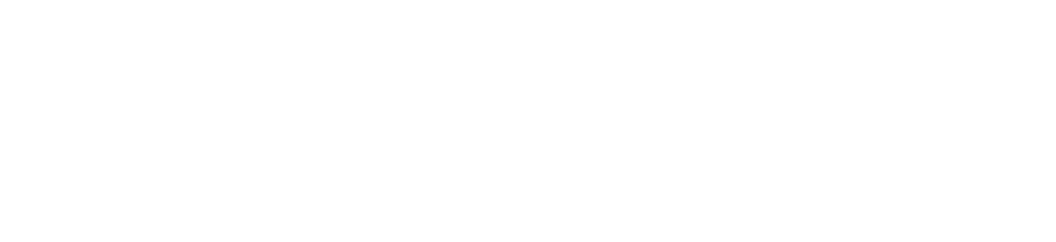
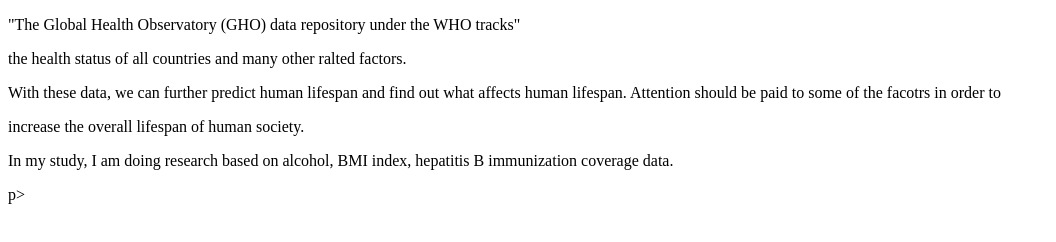
Before and after one commit to wujinxuwu/wujinxuwu.github.io, a plain HTML site: page homework/03-07/homework5.html in a window 1280 px wide. Shown: the whole page, without its empty margins (0-1056 px from the left). Drawn offline with nearby package versions, Linux system fonts and the light colour scheme.

Commit message:
added description

```diff
--- a/homework/03-07/homework5.html
+++ b/homework/03-07/homework5.html
@@ -5,6 +5,12 @@
     <script src="https://d3js.org/d3.v7.min.js"></script>
   </head>
   <body>
+
+    <p>"The Global Health Observatory (GHO) data repository under the WHO tracks"</p>
+    <p>the health status of all countries and many other ralted factors.</p>
+    <p>With these data, we can further predict human lifespan and find out what affects human lifespan. Attention should be paid to some of the facotrs in order to</p>
+    <p>increase the overall lifespan of human society.</p>
+    <p>In my study, I am doing research based on alcohol, BMI index, hepatitis B immunization coverage data.</p>p>
     <script>
       d3.csv("Life Expectancy Data.csv")
         .then(function(data) {
```
